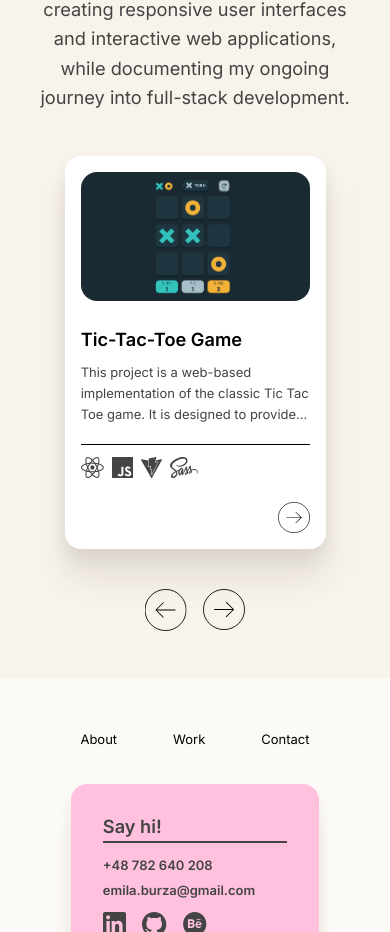
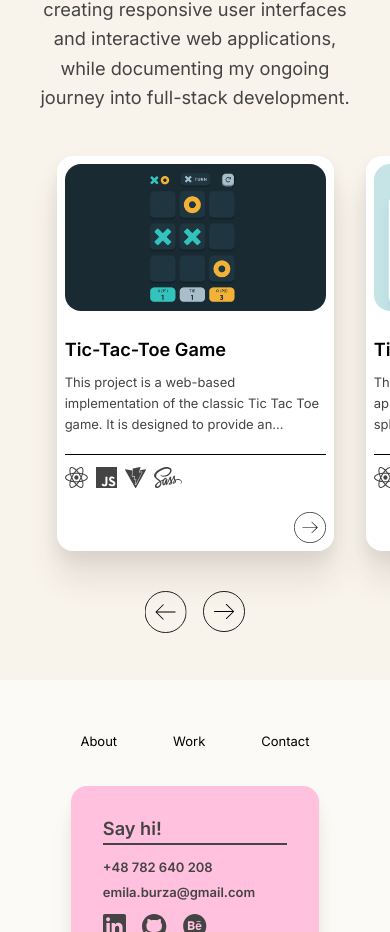
Before and after one commit to eburza/portfolio-emilia-burza, a React (Vite) app: page / in a window 390 px wide. Shown: the part 3196-4128 px from the top of the page. Built offline with nearby package versions, Linux system fonts and the light colour scheme.

Commit message:
Change display setting for project list element

```diff
--- a/src/css/styles.css
+++ b/src/css/styles.css
@@ -330,16 +330,19 @@
   }
 }
 @media screen and (max-width: 690px) {
+  .projects-content .swiper {
+    overflow: visible;
+  }
   .projects-content .gear-doodle {
     margin-top: -12rem;
     margin-right: -8rem;
   }
   .projects-content .project-preview {
-    padding: 1rem;
+    padding: 0.5rem;
     box-shadow: 0px 8px 16px 0px rgba(75, 68, 57, 0.1), 0px 30px 30px 0px rgba(75, 68, 57, 0.1);
   }
   .projects-content .swiper-slide {
-    padding-bottom: 3rem;
+    padding: 1rem 1rem 3rem;
   }
 }
 
```
Also changed, not shown: src/css/base/responsive.scss (+7 -2 lines), 1 other file (tests, documents, lock files or other folders).
